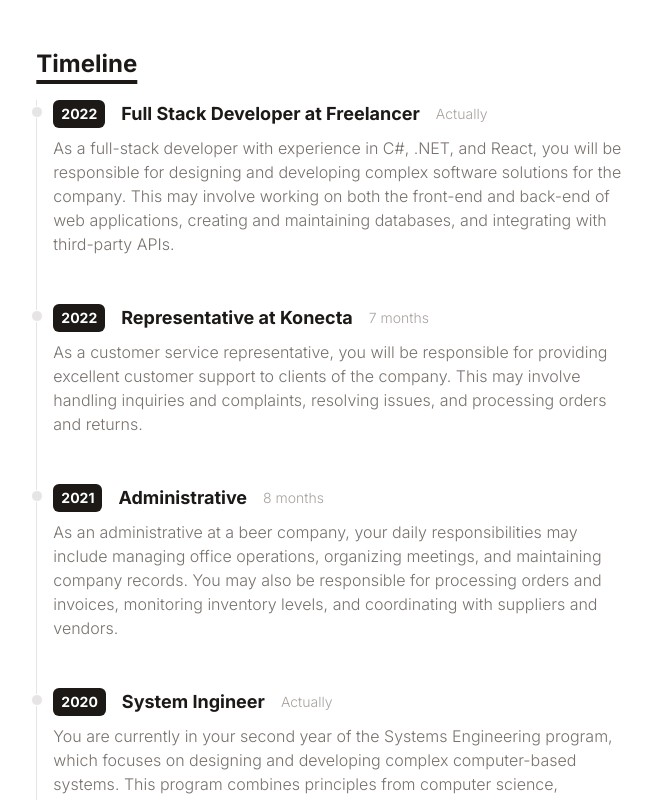
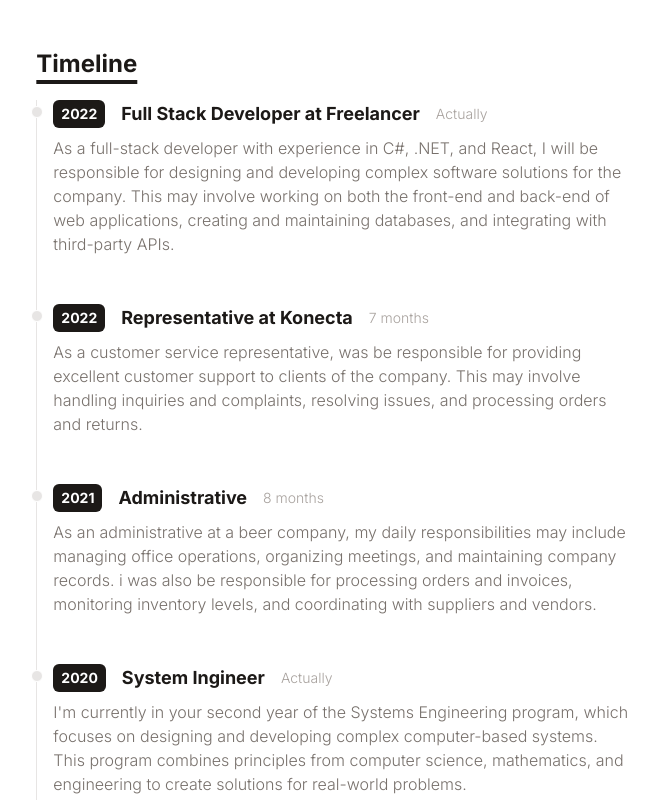
Before and after one commit to Colorathe/portfolio-react-last, a React (Vite) app: page / in a window 1280 px wide. Shown: the part 1220-2020 px from the top of the page, without its empty margins (305-963 px from the left). Built offline with nearby package versions, Linux system fonts and the light colour scheme.

Commit message:
modified

```diff
--- a/src/data/timeline.js
+++ b/src/data/timeline.js
@@ -4,27 +4,27 @@ export default [
     title: "Full Stack Developer at Freelancer",
     duration: "Actually",
     details:
-      "As a full-stack developer with experience in C#, .NET, and React, you will be responsible for designing and developing complex software solutions for the company. This may involve working on both the front-end and back-end of web applications, creating and maintaining databases, and integrating with third-party APIs.",
+      "As a full-stack developer with experience in C#, .NET, and React, I will be responsible for designing and developing complex software solutions for the company. This may involve working on both the front-end and back-end of web applications, creating and maintaining databases, and integrating with third-party APIs.",
   },
   {
     year: "2022",
     title: "Representative at Konecta",
     duration: "7 months",
     details:
-      "As a customer service representative, you will be responsible for providing excellent customer support to clients of the company. This may involve handling inquiries and complaints, resolving issues, and processing orders and returns.",
+      "As a customer service representative, was be responsible for providing excellent customer support to clients of the company. This may involve handling inquiries and complaints, resolving issues, and processing orders and returns.",
   },
   {
     year: "2021",
     title: "Administrative",
     duration: "8 months",
     details:
-      "As an administrative at a beer company, your daily responsibilities may include managing office operations, organizing meetings, and maintaining company records. You may also be responsible for processing orders and invoices, monitoring inventory levels, and coordinating with suppliers and vendors. ",
+      "As an administrative at a beer company, my daily responsibilities may include managing office operations, organizing meetings, and maintaining company records. i was also be responsible for processing orders and invoices, monitoring inventory levels, and coordinating with suppliers and vendors.",
   },
   {
     year: "2020",
     title: "System Ingineer",
     duration: "Actually",
     details:
-      "You are currently in your second year of the Systems Engineering program, which focuses on designing and developing complex computer-based systems. This program combines principles from computer science, mathematics, and engineering to create solutions for real-world problems.",
+      "I'm currently in your second year of the Systems Engineering program, which focuses on designing and developing complex computer-based systems. This program combines principles from computer science, mathematics, and engineering to create solutions for real-world problems.",
   },
 ];
```
